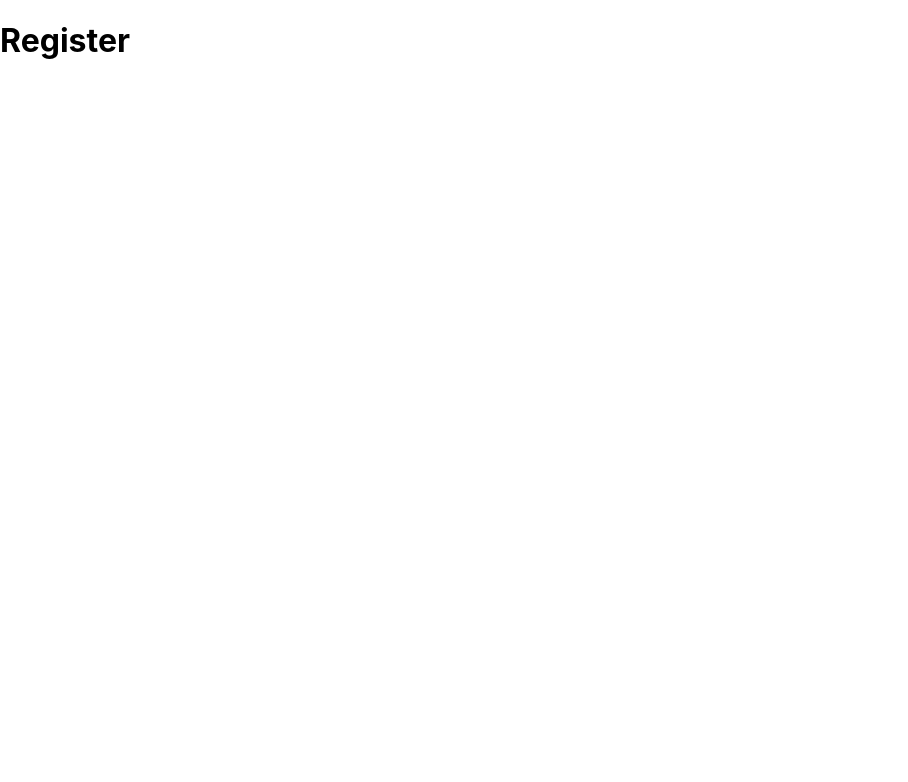
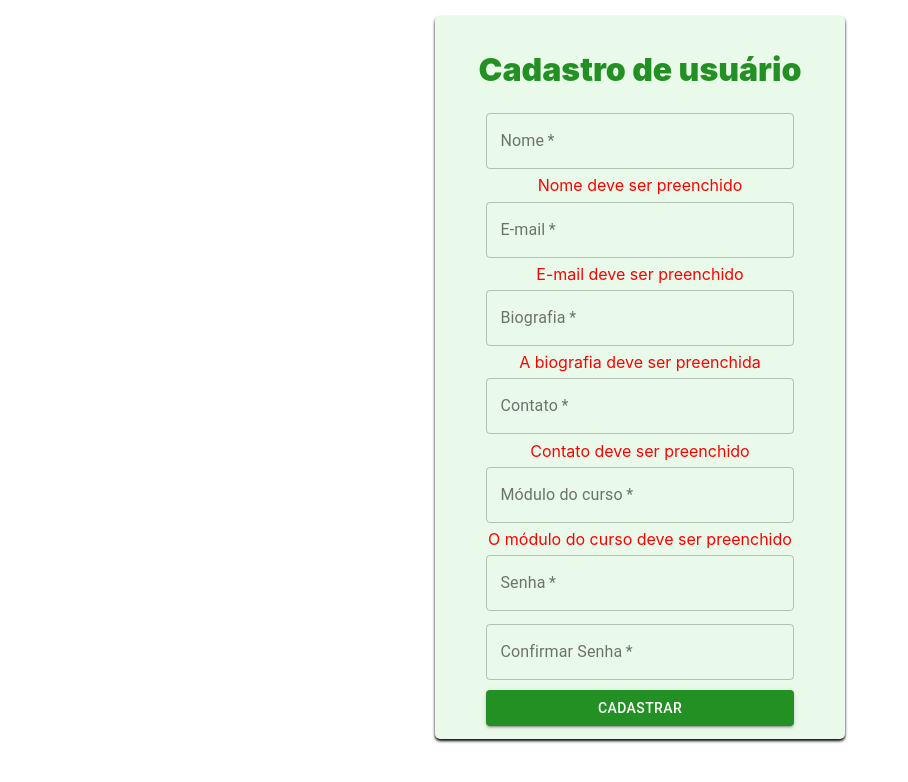
Before and after one commit to Nailliw/kenzie-hub, a React (Create React App) app: page /register in a window 1280 px wide. Shown: the top 782 px of the page, without its empty margins (0-908 px from the left). Built offline with nearby package versions, Linux system fonts and the light colour scheme.

Commit message:
feat: created and tested more thunk functions to interact with API. Created a basic register page

```diff
--- a/package.json
+++ b/package.json
@@ -17,6 +17,7 @@
 		"react-dom": "^17.0.1",
 		"react-redux": "^7.2.2",
 		"react-router-dom": "^5.2.0",
+		"react-router-redux": "^4.0.8",
 		"react-scripts": "4.0.1",
 		"redux": "^4.0.5",
 		"redux-persist": "^6.0.0",
--- a/src/pages/Register/index.jsx
+++ b/src/pages/Register/index.jsx
@@ -1,5 +1,263 @@
+import { makeStyles } from "@material-ui/core/styles";
+import TextField from "@material-ui/core/TextField";
+import Button from "@material-ui/core/Button";
+import React, { useState, useEffect } from "react";
+import "./style.css";
+import axios from "axios";
+import { useHistory } from "react-router-dom";
+import {
+  registerUserDataThunk,
+  loginUserThunk,
+  getUsersThunk,
+  selectUserThunk,
+  addUserTechThunk,
+  setUsersFiltersThunk,
+} from "../../store/modules/usersData/thunk";
+import { useSelector, useDispatch } from "react-redux";
+
 const Register = () => {
-	return <h1>Register</h1>;
+  let dispatch = useDispatch();
+  let token = useSelector((state) => state.UsersDataReducer.loggedUser);
+
+  const useStyles = makeStyles((theme) => ({
+    root: {
+      "& .MuiTextField-root": {
+        margin: theme.spacing(0.3),
+        width: "80%",
+      },
+    },
+  }));
+
+  const classes = useStyles();
+
+  const [Name, setName] = useState("");
+  const [Email, setEmail] = useState("");
+  const [Bio, setBio] = useState("");
+  const [Contact, setContact] = useState("");
+  const [CourseModule, setCourseModule] = useState("");
+  const [Password, setPassword] = useState("");
+  const [ConfirmPassword, setConfirmPassword] = useState("");
+
+  const handleName = (e) => {
+    setName(e.target.value);
+  };
+
+  const handleEmail = (e) => {
+    setEmail(e.target.value);
+  };
+
+  const handleBio = (e) => {
+    setBio(e.target.value);
+  };
+
+  const handleContact = (e) => {
+    setContact(e.target.value);
+  };
+
+  const handleCourseModule = (e) => {
+    setCourseModule(e.target.value);
+  };
+
+  const handlePassword = (e) => {
+    setPassword(e.target.value);
+  };
+
+  const handleConfirmPassword = (e) => {
+    setConfirmPassword(e.target.value);
+  };
+
+  const handleNameErrors = () => {
+    if (Name.length === 0) {
+      return "Nome deve ser preenchido";
+    }
+    return null;
+  };
+
+  const handleEmailErrors = () => {
+    let verificaEmail = Email.match(/@{1}/);
+    if (Email.length === 0) {
+      return "E-mail deve ser preenchido";
+    }
+    if (verificaEmail === null) {
+      return "E-mail incorreto!";
+    }
+    return null;
+  };
+
+  const handleBioErrors = () => {
+    if (Bio.length === 0) {
+      return "A biografia deve ser preenchida";
+    }
+    return null;
+  };
+
+  const handleContactErrors = () => {
+    if (Contact.length === 0) {
+      return "Contato deve ser preenchido";
+    }
+    return null;
+  };
+
+  const handleCourseModuleErrors = () => {
+    if (CourseModule.length === 0) {
+      return "O módulo do curso deve ser preenchido";
+    }
+    return null;
+  };
+
+  const handlePasswordErrors = () => {
+    if (Password.length === 0) {
+      return "";
+    }
+    if (Password.length < 6) {
+      return "A senha deve ter mais de 6 caracteres!";
+    }
+    return null;
+  };
+
+  const handleConfirmarSenhaErrors = () => {
+    if (ConfirmPassword.length === 0) {
+      return "";
+    }
+    if (ConfirmPassword !== Password) {
+      return "Senha está diferente deste campo de confirmação.";
+    }
+
+    return null;
+  };
+
+  const handleSubmit = (e) => {
+    e.preventDefault();
+
+    const userData = {
+      email: Email,
+      password: Password,
+      name: Name,
+      bio: Bio,
+      contact: Contact,
+      course_module: CourseModule,
+    };
+
+    console.log(handleNameErrors());
+    if (
+      handleNameErrors() === null &&
+      handleEmailErrors() === null &&
+      handleBioErrors() === null &&
+      handleContactErrors() === null &&
+      handleCourseModuleErrors() === null &&
+      handlePasswordErrors() === null &&
+      handleConfirmarSenhaErrors() === null
+    ) {
+      dispatch(registerUserDataThunk(userData));
+    }
+  };
+
+  return (
+    <form onSubmit={handleSubmit} className={classes.root}>
+      <h1 className="labelCadastro">Cadastro de usuário</h1>
+
+      <TextField
+        required
+        id="outlined-search"
+        label="Nome"
+        type="search"
+        variant="outlined"
+        name="email"
+        onChange={handleName}
+      />
+      <p style={{ color: "red" }}>
+        {handleNameErrors() != null && handleNameErrors()}
+      </p>
+
+      <TextField
+        required
+        id="outlined-search"
+        label="E-mail"
+        type="search"
+        variant="outlined"
+        name="email"
+        onChange={handleEmail}
+      />
+      <p style={{ color: "red" }}>
+        {handleEmailErrors() != null && handleEmailErrors()}
+      </p>
+
+      <TextField
+        required
+        id="outlined-search"
+        label="Biografia"
+        type="search"
+        variant="outlined"
+        name="email"
+        onChange={handleBio}
+      />
+      <p style={{ color: "red" }}>
+        {handleBioErrors() != null && handleBioErrors()}
+      </p>
+
+      <TextField
+        required
+        id="outlined-search"
+        label="Contato"
+        type="search"
+        variant="outlined"
+        name="contact"
+        onChange={handleContact}
+      />
+      <p style={{ color: "red" }}>
+        {handleContactErrors() != null && handleContactErrors()}
+      </p>
+
+      <TextField
+        required
+        id="outlined-search"
+        label="Módulo do curso"
+        type="search"
+        variant="outlined"
+        name="contact"
+        onChange={handleCourseModule}
+      />
+      <p style={{ color: "red" }}>
+        {handleCourseModuleErrors() != null && handleCourseModuleErrors()}
+      </p>
+
+      <TextField
+        required
+        id="outlined-password-input"
+        label="Senha"
+        type="password"
+        autoComplete="current-password"
+        variant="outlined"
+        name="senha"
+        onChange={handlePassword}
+      />
+      <p style={{ color: "red" }}>
+        {handlePasswordErrors() != null && handlePasswordErrors()}
+      </p>
+
+      <TextField
+        required
+        id="outlined-password-input"
+        label="Confirmar Senha"
+        type="password"
+        autoComplete="current-password"
+        variant="outlined"
+        name="confirmarSenha"
+        onChange={handleConfirmPassword}
+      />
+      <p style={{ color: "red" }}>
+        {handleConfirmarSenhaErrors() != null && handleConfirmarSenhaErrors()}
+      </p>
+      <Button
+        onClick={handleSubmit}
+        className="LoginButton"
+        variant="contained"
+        color="primary"
+      >
+        Cadastrar
+      </Button>
+    </form>
+  );
 };
 
 export default Register;
--- /dev/null
+++ b/src/pages/Register/style.css
@@ -0,0 +1,34 @@
+form {
+  width: 30vw;
+  min-width: 15rem;
+  margin: 0 auto;
+  margin-top: 2vh;
+  padding: 1%;
+  display: flex;
+  flex-direction: column;
+  align-items: center;
+  justify-content: center;
+  background-color: #eafaea;
+  border-radius: 5px;
+  box-shadow: 0 2px 3px #000;
+}
+
+p {
+  margin: 1%;
+  text-align: center;
+}
+
+.labelCadastro {
+  font-size: 2rem;
+  font-weight: 900;
+  text-align: center;
+  color: #239023;
+}
+
+.LoginButton {
+  width: 80% !important;
+  position: static !important;
+  display: block !important;
+  margin: 0 auto !important;
+  background-color: #239023 !important;
+}
--- a/src/store/modules/usersData/actions.js
+++ b/src/store/modules/usersData/actions.js
@@ -1,4 +1,4 @@
-import { UPDATE_USERSDATA } from "./actionsTypes";
+import { UPDATE_USERSDATA } from "./actionsType";
 
 export const updateUserData = (newState) => ({
   type: UPDATE_USERSDATA,
--- a/src/store/modules/usersData/reducers.js
+++ b/src/store/modules/usersData/reducers.js
@@ -1,6 +1,15 @@
 import { UPDATE_USERSDATA } from "./actionsType";
 const initialState = {
-  loggedUser: [],
+  selectedUser: {},
+  loggedUser: {
+    token: "",
+    user: {},
+  },
+  usersFilters: {
+    perPage: 500,
+    page: 1,
+    tech: "",
+  },
   usersList: [],
 };
 
--- a/src/store/modules/usersData/thunk.js
+++ b/src/store/modules/usersData/thunk.js
@@ -1,24 +1,148 @@
 import { updateUserData } from "./actions";
+import axios from "axios";
 
-export const addUserData = (userData) => {
+export const registerUserDataThunk = (userData) => {
+  return (dispatch) => {
+    axios
+      .post(`https://kenziehub.me/users`, userData)
+      .then((res) => {
+        console.log(res);
+      })
+      .catch((error) => {
+        console.log(error);
+      });
+  };
+};
+
+export const getUsersThunk = () => {
   return (dispatch, getState) => {
     const { UsersDataReducer } = getState();
-    const { usersList } = UsersDataReducer;
+    const { usersFilters } = UsersDataReducer;
+    const { perPage } = usersFilters;
+    const { page } = usersFilters;
+    const { tech } = usersFilters;
 
-    console.log(UsersDataReducer);
+    window.localStorage.setItem("usersFilters", JSON.stringify(usersFilters));
+
+    axios
+      .get(
+        `https://kenziehub.me/users?perPage=${perPage}&page=${page}&tech=${tech}`
+      )
+      .then((res) => {
+        console.log(res);
 
         const newState = {
           ...UsersDataReducer,
-      usersList: [...usersList, userData],
+          usersList: res.data,
+        };
+
+        const { usersList } = newState;
+
+        window.localStorage.setItem("usersList", JSON.stringify(usersList));
+
+        console.log(newState);
+
+        dispatch(updateUserData(newState));
+      })
+      .catch((error) => {
+        console.log(error);
+      });
+  };
+};
+
+export const setUsersFiltersThunk = (newUsersFilters) => {
+  return (dispatch, getState) => {
+    const { UsersDataReducer } = getState();
+
+    const newState = {
+      ...UsersDataReducer,
+      usersFilters: newUsersFilters,
+    };
+
+    dispatch(updateUserData(newState));
+    dispatch(getUsersThunk());
+  };
+};
+
+export const selectUserThunk = (userId) => {
+  return (dispatch, getState) => {
+    const { UsersDataReducer } = getState();
+
+    axios
+      .get(`https://kenziehub.me/users/${userId}`)
+      .then((res) => {
+        console.log(res);
+
+        const newState = {
+          ...UsersDataReducer,
+          selectedUser: res.data,
         };
 
         console.log(newState);
 
+        const { selectedUser } = newState;
+
         window.localStorage.setItem(
-      "usersList",
-      JSON.stringify(newState.usersList)
+          "selectedUser",
+          JSON.stringify(selectedUser)
         );
 
         dispatch(updateUserData(newState));
+      })
+      .catch((error) => {
+        console.log(error);
+      });
   };
 };
+
+export const loginUserThunk = (userLoginData) => {
+  return (dispatch, getState) => {
+    const { UsersDataReducer } = getState();
+
+    console.log(UsersDataReducer);
+
+    axios
+      .post(`https://kenziehub.me/sessions`, userLoginData)
+      .then((res) => {
+        console.log(res);
+        const newState = {
+          ...UsersDataReducer,
+          loggedUser: res.data,
+        };
+
+        console.log(newState);
+
+        const { loggedUser } = newState;
+        window.localStorage.setItem("loggedUser", JSON.stringify(loggedUser));
+
+        dispatch(updateUserData(newState));
+      })
+      .catch((error) => {
+        console.log(error);
+      });
+  };
+};
+
+export const addUserTechThunk = (userTech) => {
+  return (dispatch, getState) => {
+    const { UsersDataReducer } = getState();
+
+    console.log(UsersDataReducer);
+
+    let loggedUser = JSON.parse(window.localStorage.getItem("loggedUser"));
+
+    let validation = {
+      headers: { Authorization: "Bearer " + loggedUser.token },
+    };
+
+    console.log(validation);
+    axios
+      .post(`https://kenziehub.me/users/techs`, userTech, validation)
+      .then((res) => {
+        console.log(res);
+      })
+      .catch((error) => {
+        console.log(error);
+      });
+  };
+};
```
Also changed, not shown: 1 other file (tests, documents, lock files or other folders). Lines whose indentation alone changed are shown as unchanged.
